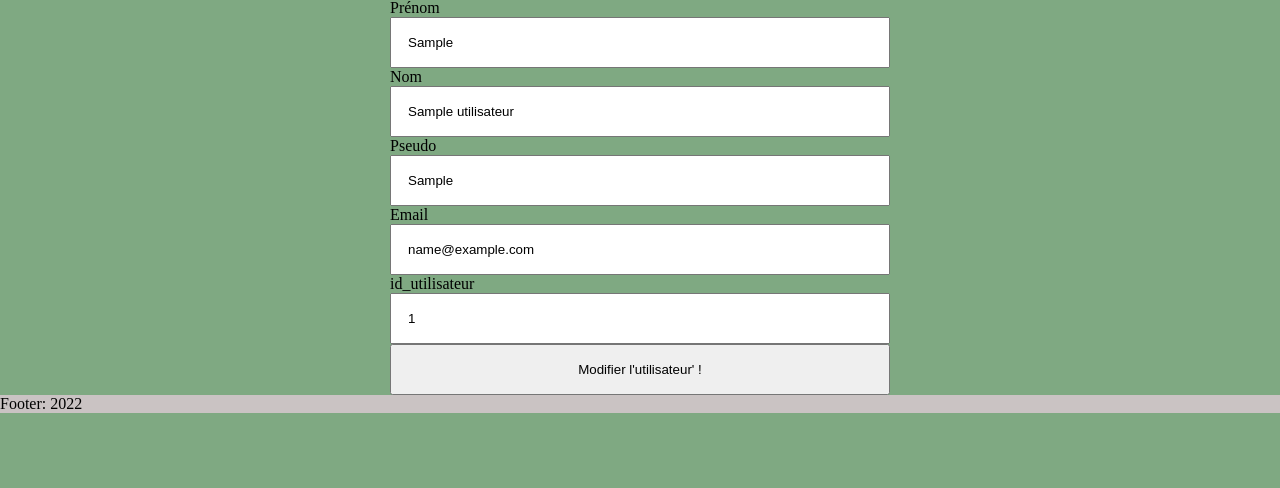
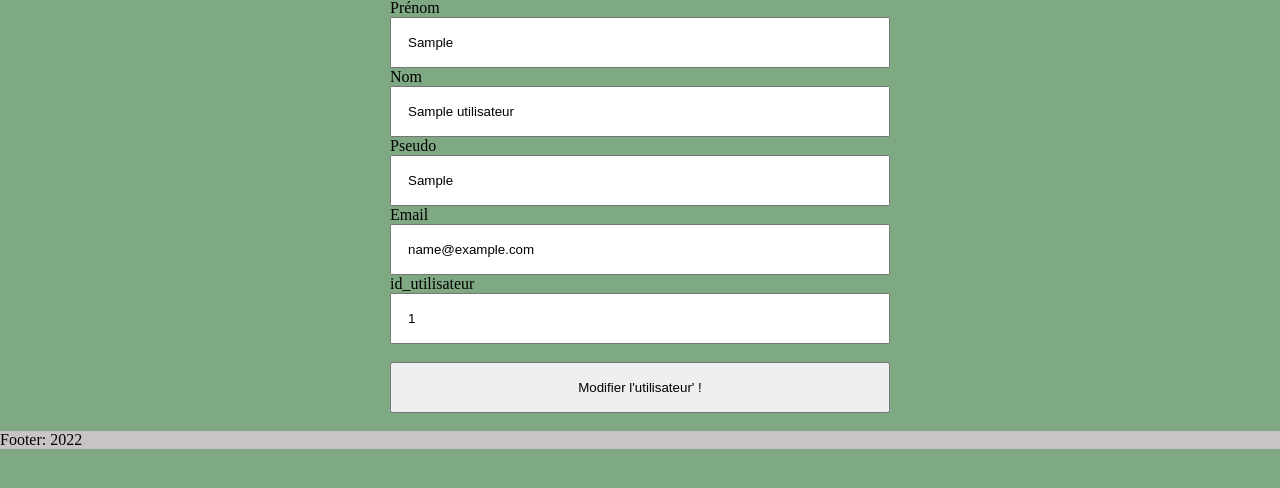
Before and after one commit to SamTravail/SBS, a PHP site: page /admin/editUtilisateur.php?id=1 in a window 1280 px wide. Shown: the part 74-562 px from the top of the page. Run offline with PHP 8.4, Linux system fonts and the light colour scheme; tables that the repository leaves empty or names only in its code hold one stand-in row (values such as "Sample post").

Commit message:
update editUtilisateur
update editUtilisateur

```diff
--- a/admin/editPost.php
+++ b/admin/editPost.php
@@ -103,6 +103,7 @@ include('../includes/header-back.php'); ?>
             <?php } ?>
         </select>
         <span class="error"><?php if(!empty($errors['status'])) { echo $errors['status']; } ?></span>
+
         <input type="submit" name="submitted" value="Modifier le Post !">
     </form>
 <?php include('../includes/footer-back.php');?>
--- a/admin/editUtilisateur.php
+++ b/admin/editUtilisateur.php
@@ -29,7 +29,7 @@ $errors = array();
 
 //Si il n'y a pas de submit,
 if(!empty($_POST['submitted'])) {
-
+    echo "conf.$id";
     // Retrait des espaces,  Faille XSS
     $prenom = trim(strip_tags($_POST['prenom']));
     $nom = trim(strip_tags($_POST['nom']));
@@ -62,7 +62,7 @@ if(!empty($_POST['submitted'])) {
         $query->execute();
 
         // retour apres injection
-        header('Location: index.php');
+        header('Location: listingUtilisateurs.php');
 
         // Formulaire soumis !
        $success = true;
@@ -89,10 +89,10 @@ include('../includes/header-back.php'); ?>
         <span class="error"><?php if(!empty($errors['email'])) { echo $errors['email']; } ?></span>
 
         <label for="id_utilisateur">id_utilisateur</label>
-        <input type="text" name="id_utilisateur" id="id_utilisateur" value="<?= $user['id_utilisateur']; ?>">
-        <span class="error"><?php if(!empty($errors['id_utilisateur'])) { echo $errors['id_utilisateur']; } ?></span>
+        <input type="text" name="id_utilisateur" id="id_utilisateur" value="<?= $user['id_utilisateur']; ?>"><br>
+        <span class="error"><?php if(!empty($errors['id_utilisateur'])) { echo $errors['id_utilisateur']; } ?></span><br>
 
-        <span class="error"><?php if(!empty($errors['status'])) { echo $errors['status']; } ?></span>
+        <input type="hidden" name="id" value="$id">
         <input type="submit" name="submitted" value="Modifier l'utilisateur' !">
-    </form>
+    </form><br>
 <?php include('../includes/footer-back.php');?>
```
